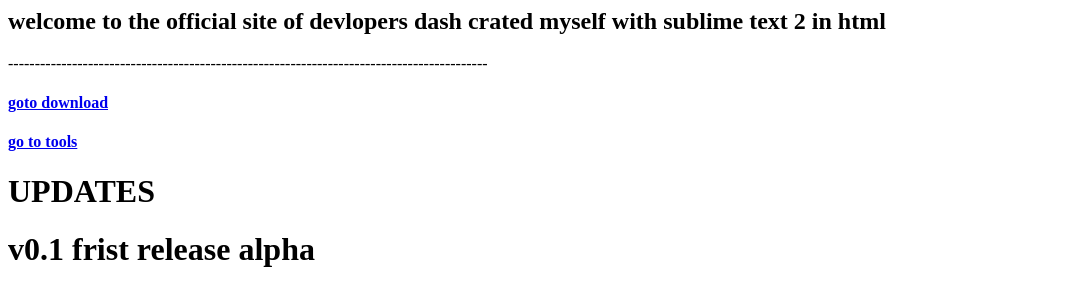
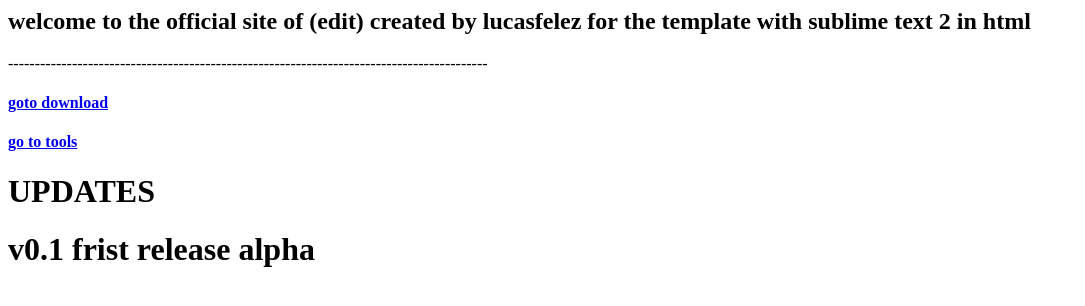
Before and after one commit to lucasfelez/template, a plain HTML site: page index.html in a window 1280 px wide. Shown: the whole page, without its empty margins (0-1085 px from the left). Drawn offline with Linux system fonts and the light colour scheme.

Commit message:
Update index.html

```diff
--- a/index.html
+++ b/index.html
@@ -3,7 +3,7 @@
 <head>
 <title>MAIN MENU</title>
 </head>
-<h2>welcome to the official site of devlopers dash crated myself with sublime text 2 in html</h2>
+<h2>welcome to the official site of (edit) created by lucasfelez for the template with sublime text 2 in html</h2>
 ------------------------------------------------------------------------------------------
 
 <h4><a href="download.html">goto download</a> </h4>
```
